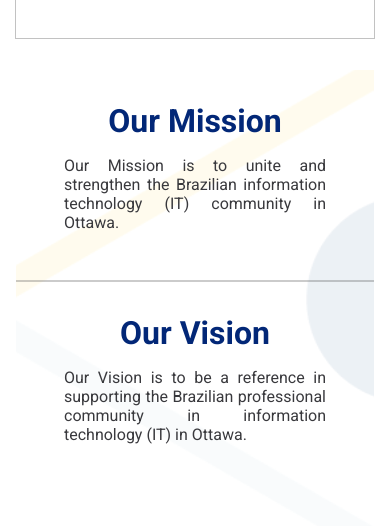
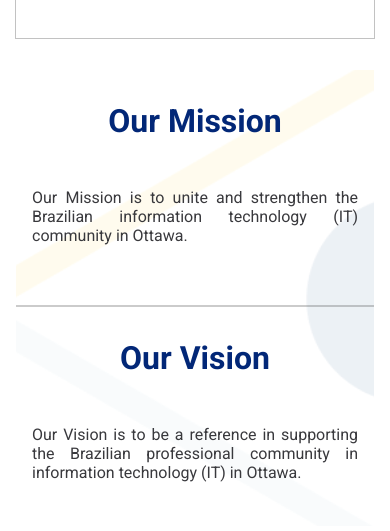
Before and after one commit to brito-ca/brito-website, a Next.js app: page / in a window 390 px wide. Shown: the part 746-1277 px from the top of the page. Built offline with nearby package versions, Linux system fonts and the light colour scheme.

Commit message:
change size

```diff
--- a/styles/Banner.module.css
+++ b/styles/Banner.module.css
@@ -2,11 +2,24 @@
     padding: var(--padding-md);
 }
 .titleBanner {
+    padding: var(--padding-lg);
     text-align: center;
     color: var(--primary-blue);
+    font-size: calc(3.12 * var(--spacing-unit));
 }
 .descriptionBanner {
     padding: var(--padding-sm);
     color: var(--neutral-dark);
     text-align: justify;
 }
+
+@media only screen and (max-width: 600px) {
+    .titleBanner {
+        padding: var(--padding-md);
+        font-size: calc(2 * var(--spacing-unit));
+    }
+    .banner {
+        padding: 0;
+        margin-bottom: calc(2.75 * var(--spacing-unit));
+    }
+}
```
